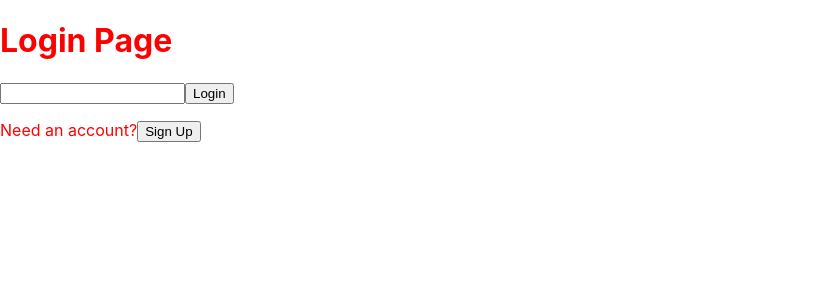
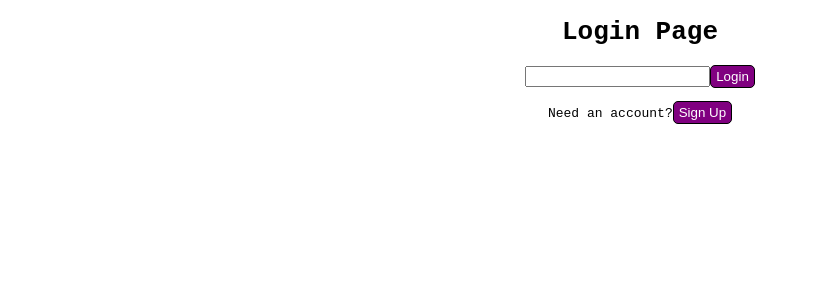
Before and after one commit to GlimmerRay/project1-m3-900920801, a React (Create React App) app: page / in a window 1280 px wide. Shown: the top 300 px of the page, without its empty margins (0-818 px from the left). Built offline with nearby package versions, Linux system fonts and the light colour scheme.

Commit message:
added css

```diff
--- a/src/App.css
+++ b/src/App.css
@@ -1,42 +1,45 @@
-/* .App {
+body {
   text-align: center;
+  font-family: monospace;
 }
 
-.App-logo {
-  height: 40vmin;
-  pointer-events: none;
-}
-
-@media (prefers-reduced-motion: no-preference) {
-  .App-logo {
-    animation: App-logo-spin infinite 20s linear;
-  }
-}
-
-.App-header {
-  background-color: #282c34;
-  min-height: 100vh;
-  display: flex;
-  flex-direction: column;
-  align-items: center;
-  justify-content: center;
-  font-size: calc(10px + 2vmin);
+button {
+  border: 1px solid black;
+  border-radius: 5px;
+  background-color: purple;
+  padding-top: 3px;
+  padding-bottom: 3px;
+  padding-left: 5px;
+  padding-right: 5px;
   color: white;
 }
 
-.App-link {
-  color: #61dafb;
+button:hover {
+  cursor: pointer;
+  background-color: white;
+  color: purple;
 }
 
-@keyframes App-logo-spin {
-  from {
-    transform: rotate(0deg);
-  }
-  to {
-    transform: rotate(360deg);
-  }
-} */
+button:disabled {
+  display: none;
+}
 
-body {
+.username {
+  color: purple;
+}
+
+li {
+  list-style-type: none;
+}
+
+.new-id-list {
+  color: blue;
+}
+
+.valid-id-list {
+  color: green;
+}
+
+.invalid-id-list {
   color: red;
 }
```
Also changed, not shown: 20 other files (tests, documents, lock files or other folders).
